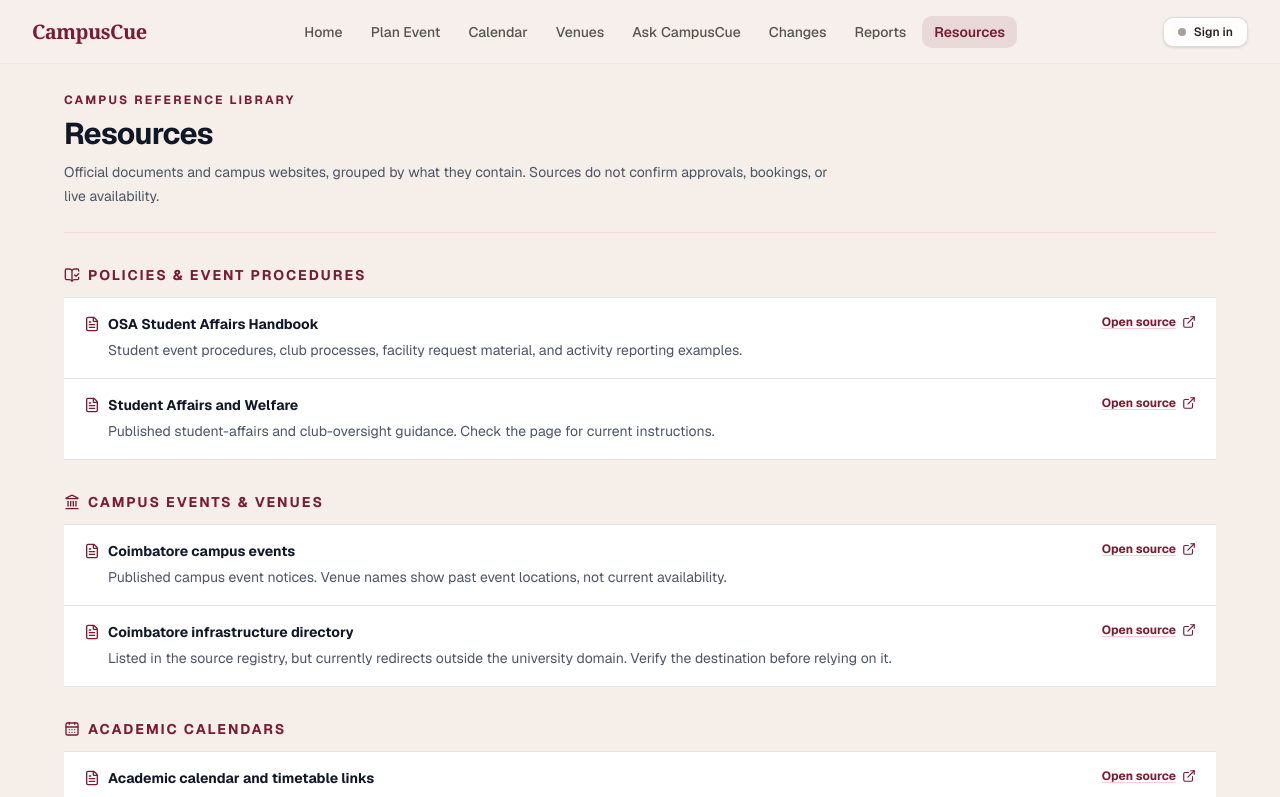
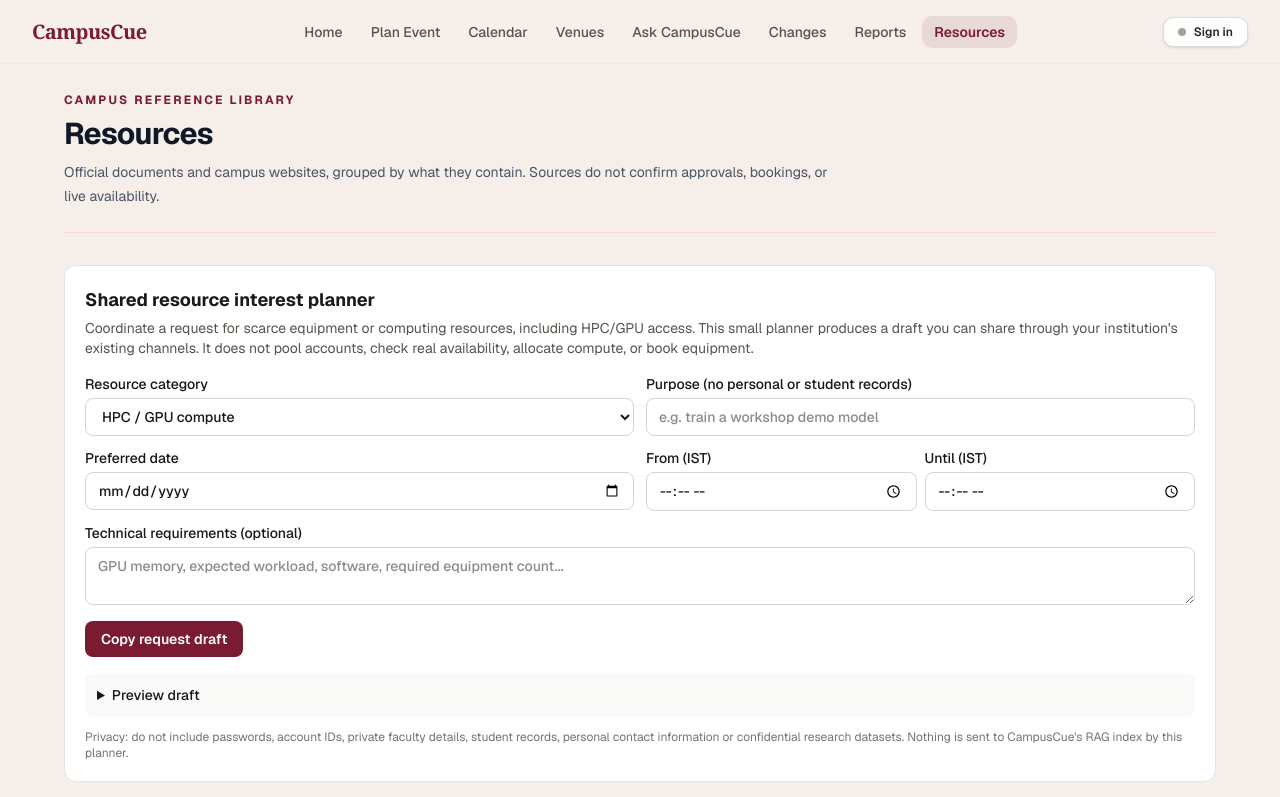
Before and after one commit to Mrudula-itsjuzme/Genesis-womm, a Next.js app in the folder apps/web/: page /resources in a window 1280 px wide. Shown: the top 797 px of the page. Built offline with nearby package versions, Linux system fonts and the light colour scheme.

Commit message:
feat(frontend): surface shared resource planner on resource page

```diff
--- a/apps/web/src/app/resources/page.tsx
+++ b/apps/web/src/app/resources/page.tsx
@@ -1,4 +1,5 @@
 import { ExternalLink, FileText, Landmark, CalendarDays, Users, Wifi, BookOpenCheck } from 'lucide-react';
+import SharedResourcePlanner from '@/components/SharedResourcePlanner';
 
 const sourceGroups = [
   {
@@ -56,6 +57,8 @@
           </p>
         </header>
 
+        <div className="mb-8"><SharedResourcePlanner /></div>
+
         <div className="space-y-8">
           {sourceGroups.map((group) => {
             const Icon = group.icon;
```
